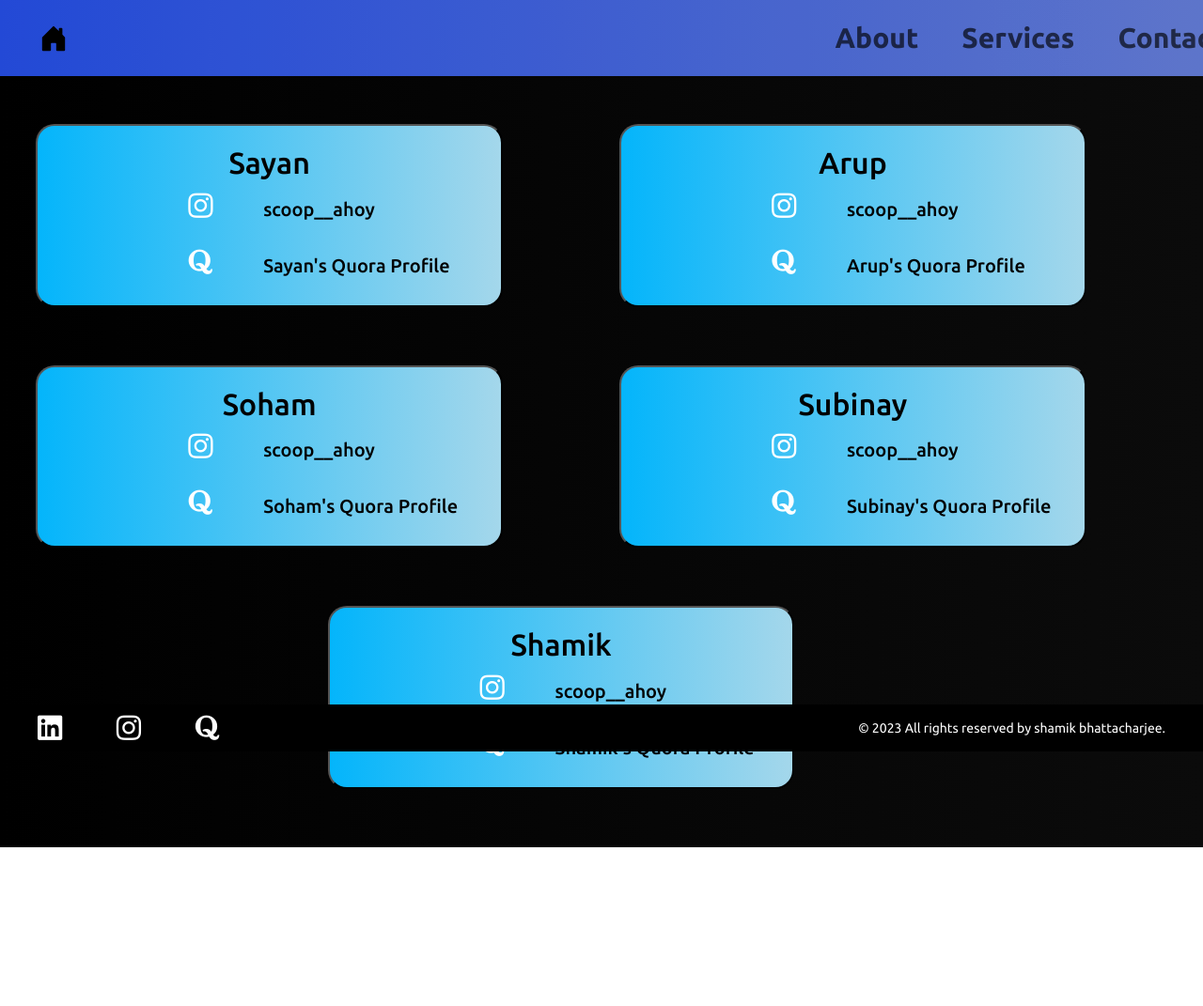
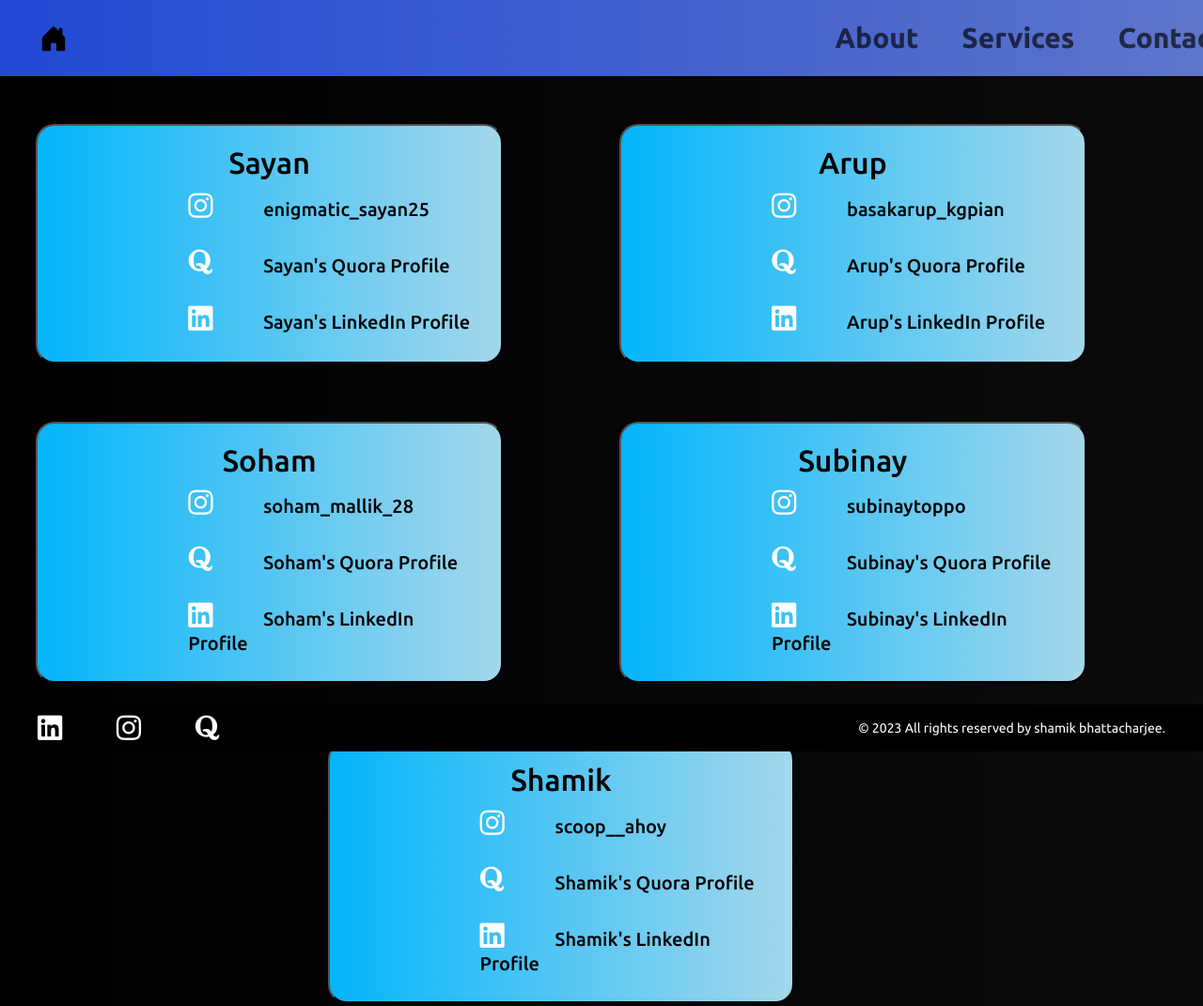
Before and after one commit to codegeek03/JEEnius, a plain HTML site: page contact.html in a window 1280 px wide. Shown: the top 1071 px of the page at 94% size. Before the commit the page ends 902 px from the top, so only its background shows below. Drawn offline with nearby package versions, Linux system fonts and the light colour scheme.

Commit message:
Update contact.html

```diff
--- a/contact.html
+++ b/contact.html
@@ -50,39 +50,45 @@
         <button class="box1">
             <h2>Sayan</h2>
             <h5 style="text-align: left; margin-left: 30%;">
-                <a href="https://www.instagram.com/scoop__ahoy/" class="social-icon"><i class="fab fa-instagram"></i></a>scoop__ahoy<br><br>
-                <a href="https://www.quora.com/profile/Sayan-Dutta-398?ch=10&oid=1524754610&share=8cd021a3&srid=ujcW1A&target_type=user" class="social-icon"><i class="fab fa-quora"></i></a>Sayan's Quora Profile
+                <a href="https://instagram.com/enigmatic_sayan25?igshid=MzNlNGNkZWQ4Mg==" class="social-icon"><i class="fab fa-instagram"></i></a>enigmatic_sayan25<br><br>
+                <a href="https://www.quora.com/profile/Sayan-Dutta-398?ch=10&oid=1524754610&share=8cd021a3&srid=ujcW1A&target_type=user" class="social-icon"><i class="fab fa-quora"></i></a>Sayan's Quora Profile<br><br>
+                <a href="https://www.linkedin.com/in/sayan-dutta-551931256" class="social-icon"><i class="fab fa-linkedin"></i></a>Sayan's LinkedIn Profile
             </h5>
         </button>
         <button class="box1">
             <h2>Arup</h2>
             <h5 style="text-align: left; margin-left: 30%;">
-                <a href="https://www.instagram.com/scoop__ahoy/" class="social-icon"><i class="fab fa-instagram"></i></a>scoop__ahoy<br><br>
-                <a href="https://www.quora.com/profile/ARUP-BASAK-21?ch=3&oid=1071558264&share=67c49c08&srid=uty4kf&target_type=user" class="social-icon"><i class="fab fa-quora"></i></a>Arup's Quora Profile
+                <a href="https://instagram.com/basakarup_kgpian?igshid=MzNlNGNkZWQ4Mg==" class="social-icon"><i class="fab fa-instagram"></i></a>basakarup_kgpian<br><br>
+                <a href="https://www.quora.com/profile/ARUP-BASAK-21?ch=3&oid=1071558264&share=67c49c08&srid=uty4kf&target_type=user" class="social-icon"><i class="fab fa-quora"></i></a>Arup's Quora Profile<br><br>
+                <a href="https://www.linkedin.com/in/arup-basak-963662223" class="social-icon"><i class="fab fa-linkedin"></i></a>Arup's LinkedIn Profile
             </h5>
         </button>
         <button class="box1">
             <h2>Soham</h2>
             <h5 style="text-align: left; margin-left: 30%;">
-                <a href="https://www.instagram.com/scoop__ahoy/" class="social-icon"><i class="fab fa-instagram"></i></a>scoop__ahoy<br><br>
-                <a href="https://www.quora.com/profile/Soham-Mallik-4" class="social-icon"><i class="fab fa-quora"></i></a>Soham's Quora Profile
+                <a href="https://www.instagram.com/soham_mallik_28/" class="social-icon"><i class="fab fa-instagram"></i></a>soham_mallik_28<br><br>
+                <a href="https://www.quora.com/profile/Soham-Mallik-4" class="social-icon"><i class="fab fa-quora"></i></a>Soham's Quora Profile<br><br>
+                <a href="https://www.linkedin.com/in/soham-mallik-4b11021a1" class="social-icon"><i class="fab fa-linkedin"></i></a>Soham's LinkedIn Profile
             </h5>
         </button>
         <button class="box1">
             <h2>Subinay</h2>
             <h5 style="text-align: left; margin-left: 30%;">
-                <a href="https://www.instagram.com/scoop__ahoy/" class="social-icon"><i class="fab fa-instagram"></i></a>scoop__ahoy<br><br>
-                <a href="https://www.quora.com/profile/Subinay-Toppo" class="social-icon"><i class="fab fa-quora"></i></a>Subinay's Quora Profile
+                <a href="https://www.instagram.com/subinaytoppo/" class="social-icon"><i class="fab fa-instagram"></i></a>subinaytoppo<br><br>
+                <a href="https://www.quora.com/profile/Subinay-Toppo" class="social-icon"><i class="fab fa-quora"></i></a>Subinay's Quora Profile<br><br>
+                <a href="https://www.linkedin.com/in/subinay-toppo-912190215/" class="social-icon"><i class="fab fa-linkedin"></i></a>Subinay's LinkedIn Profile
             </h5>
         </button>
         <button class="box1">
             <h2>Shamik</h2>
             <h5 style="text-align: left; margin-left: 30%;">
                 <a href="https://www.instagram.com/scoop__ahoy/" class="social-icon"><i class="fab fa-instagram"></i></a>scoop__ahoy<br><br>
-                <a href="https://www.quora.com/profile/Shamik-Bhattacharjee-5" class="social-icon"><i class="fab fa-quora"></i></a>Shamik's Quora Profile
+                <a href="https://www.quora.com/profile/Shamik-Bhattacharjee-5" class="social-icon"><i class="fab fa-quora"></i></a>Shamik's Quora Profile<br><br>
+                <a href="https://www.linkedin.com/in/shamik-bhattacharjee-078760221/" class="social-icon"><i class="fab fa-linkedin"></i></a>Shamik's LinkedIn Profile
             </h5>
         </button>
     </div>
+
 
 
 
```
